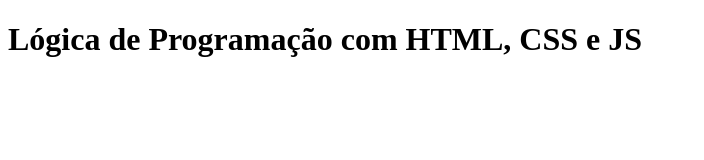
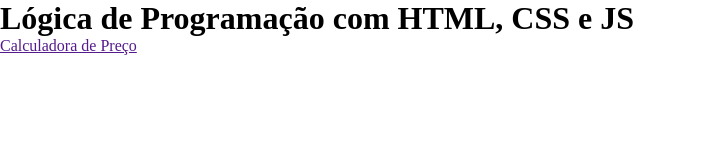
Before and after one commit to antonynvs/atividade9, a plain HTML site: page index.html in a window 1280 px wide. Shown: the whole page, without its empty margins (0-704 px from the left). Drawn offline with Linux system fonts and the light colour scheme.

Commit message:
feat: created nav list

```diff
--- a/index.html
+++ b/index.html
@@ -8,8 +8,18 @@
     <script src="./script.js" defer></script>
 </head>
 <body>
+
     <header>
         <h1>Lógica de Programação com HTML, CSS e JS</h1>
     </header>
+
+    <nav>
+        <ul>
+            <li>
+                <a href="">Calculadora de Preço</a>
+            </li>
+        </ul>
+    </nav>
+
 </body>
 </html>
--- a/style.css
+++ b/style.css
@@ -0,0 +1,5 @@
+* {
+    margin: 0;
+    padding: 0;
+    box-sizing: border-box;
+}
```
